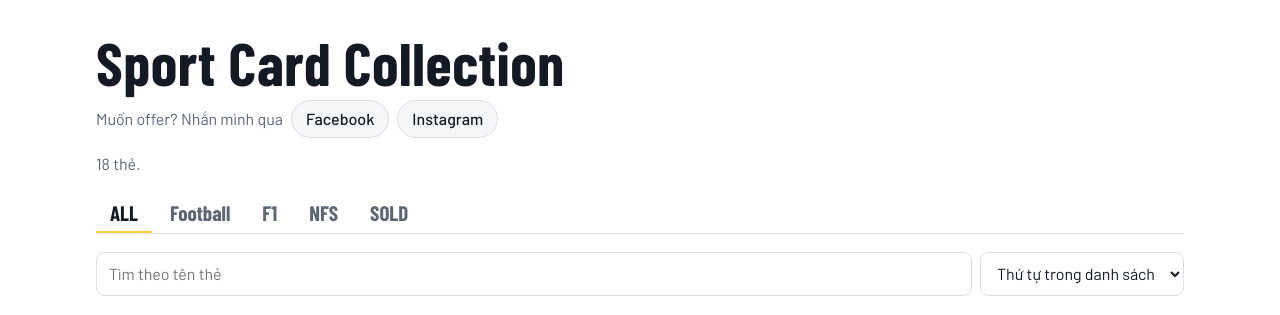
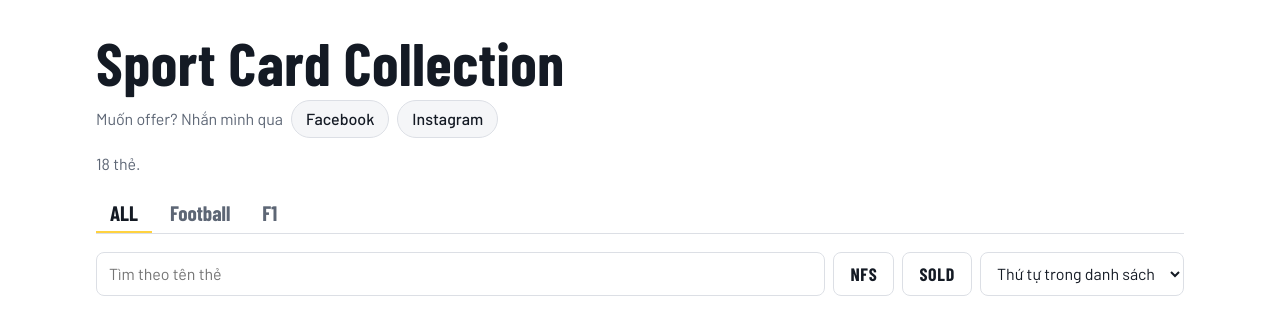
Before and after one commit to Hvuh12/Sport_cards, a plain HTML site: page index.html in a window 1280 px wide. Shown: the top 315 px of the page. Drawn offline with nearby package versions, Linux system fonts and the light colour scheme.

Commit message:
Update index.html

```diff
--- a/index.html
+++ b/index.html
@@ -21,6 +21,8 @@ h1{font:700 clamp(36px,7vw,60px)/1 var(--disp);margin:0 0 8px;letter-spacing:.01
 .bar{display:flex;flex-wrap:wrap;gap:8px;margin-bottom:22px}
 input,select{font:inherit;color:var(--text);background:var(--field);border:1px solid var(--edge);border-radius:8px;padding:9px 12px}
 .bar input{flex:1 1 200px}
+.chip{font:700 18px/1 var(--disp);letter-spacing:.04em;color:var(--text);background:var(--field);border:1px solid var(--edge);border-radius:8px;padding:0 16px;cursor:pointer}
+.chip[aria-pressed="true"]{background:var(--text);color:var(--bg);border-color:var(--text)}
 :focus-visible{outline:3px solid var(--tag);outline-offset:2px}
 .tabs{display:flex;gap:4px;margin:0 0 18px;border-bottom:1px solid var(--edge);overflow-x:auto}
 .tabs button{font:700 21px/1 var(--disp);color:var(--muted);background:none;border:0;border-bottom:3px solid transparent;padding:10px 14px 8px;margin-bottom:-1px;cursor:pointer;white-space:nowrap}
@@ -51,6 +53,8 @@ dialog p{color:#fff;text-align:center;margin:10px 0 0;font:600 22px/1.2 var(--di
   <div class="tabs" id="tabs" role="tablist"></div>
   <div class="bar">
     <input type="search" id="q" placeholder="Tìm theo tên thẻ" aria-label="Tìm theo tên thẻ">
+    <button type="button" class="chip" data-s="nfs" title="Not For Sale" aria-pressed="false">NFS</button>
+    <button type="button" class="chip" data-s="sold" title="Đã bán" aria-pressed="false">SOLD</button>
     <select id="sort" aria-label="Sắp xếp">
       <option value="orig">Thứ tự trong danh sách</option>
       <option value="asc">Giá thấp đến cao</option>
@@ -73,25 +77,26 @@ const ALWAYS=['Football','F1'];
 const ALIAS={'bóng đá':'Football','bong da':'Football','soccer':'Football'};
 const st=c=>{const t=String(c.price??'').trim().toLowerCase();return /^sold/.test(t)?'sold':/^(nfs|nft|not for sale)/.test(t)?'nfs':''};
 const sp=c=>{const x=(c.sport||'').trim();return ALIAS[x.toLowerCase()]||x};
-let tab='all',labels={};
+let tab='all',status='',labels={};
 function drawTabs(){
   const m=new Map();ALWAYS.forEach(x=>m.set(x.toLowerCase(),x));
   cards.forEach(c=>{const x=sp(c);if(x&&!m.has(x.toLowerCase()))m.set(x.toLowerCase(),x)});
   labels={};const box=$('#tabs');box.textContent='';
   const mk=(key,label,tip)=>{if(key!=='all')labels[key]=label;const b=document.createElement('button');b.type='button';b.setAttribute('role','tab');b.setAttribute('aria-selected',String(tab===key));b.textContent=label;if(tip)b.title=tip;b.onclick=()=>{tab=key;render()};box.append(b)};
-  mk('all','ALL');m.forEach((label,key)=>mk(key,label));mk('nfs','NFS','Not For Sale');mk('sold','SOLD','Đã bán');
+  mk('all','ALL');m.forEach((label,key)=>mk(key,label));
 }
 function render(){
   drawTabs();
+  document.querySelectorAll('.chip').forEach(b=>b.setAttribute('aria-pressed',String(status===b.dataset.s)));
   const q=$('#q').value.trim().toLowerCase(),s=$('#sort').value;
-  const base=cards.map((c,i)=>({...c,i})).filter(c=>tab==='all'||(tab==='nfs'||tab==='sold'?st(c)===tab:sp(c).toLowerCase()===tab));
+  const base=cards.map((c,i)=>({...c,i})).filter(c=>(tab==='all'||sp(c).toLowerCase()===tab)&&(!status||st(c)===status));
   const list=base.filter(c=>(c.name||'').toLowerCase().includes(q));
   const by={orig:(a,b)=>a.i-b.i,asc:cmp(1),desc:cmp(-1),name:(a,b)=>(a.name||'').localeCompare(b.name||'','vi')};
   list.sort(by[s]);
-  const lab=tab==='all'?'':' '+labels[tab];
+  const lab=[tab==='all'?'':labels[tab],status.toUpperCase()].filter(Boolean).map(x=>' '+x).join('');
   $('#stat').textContent=base.length?base.length+' thẻ'+lab+'.':'Chưa có thẻ'+lab+' nào.';
   const g=$('#grid');g.textContent='';
-  if(!list.length){const e=document.createElement('div');e.className='empty';e.textContent=base.length?'Không có thẻ nào khớp với từ khoá.':(tab==='all'?'Thêm thẻ vào file cards.json để chúng hiện ở đây.':tab==='nfs'||tab==='sold'?'Chưa có thẻ nào ở mục này.':'Thêm “sport”: “'+labels[tab]+'” vào các thẻ thuộc mục này trong cards.json.');g.append(e);return}
+  if(!list.length){const e=document.createElement('div');e.className='empty';e.textContent=base.length?'Không có thẻ nào khớp với từ khoá.':(status?'Chưa có thẻ nào ở mục này.':tab==='all'?'Thêm thẻ vào file cards.json để chúng hiện ở đây.':'Thêm “sport”: “'+labels[tab]+'” vào các thẻ thuộc mục này trong cards.json.');g.append(e);return}
   for(const c of list){
     const src=encodeURI(c.img||'');
     const d=document.createElement('div');d.className='pocket'+(st(c)==='sold'?' sold':'');
@@ -106,6 +111,7 @@ function render(){
 }
 $('#lb').onclick=()=>$('#lb').close();
 $('#q').oninput=render;$('#sort').onchange=render;
+document.querySelectorAll('.chip').forEach(b=>b.onclick=()=>{status=status===b.dataset.s?'':b.dataset.s;render()});
 fetch('cards.json?v='+Date.now()).then(r=>{if(!r.ok)throw new Error(r.status);return r.json()})
   .then(d=>{cards=Array.isArray(d)?d:[];render()})
   .catch(()=>{$('#stat').textContent='Không đọc được file cards.json. Kiểm tra file có nằm cùng thư mục với index.html và viết đúng định dạng không.'});
```
